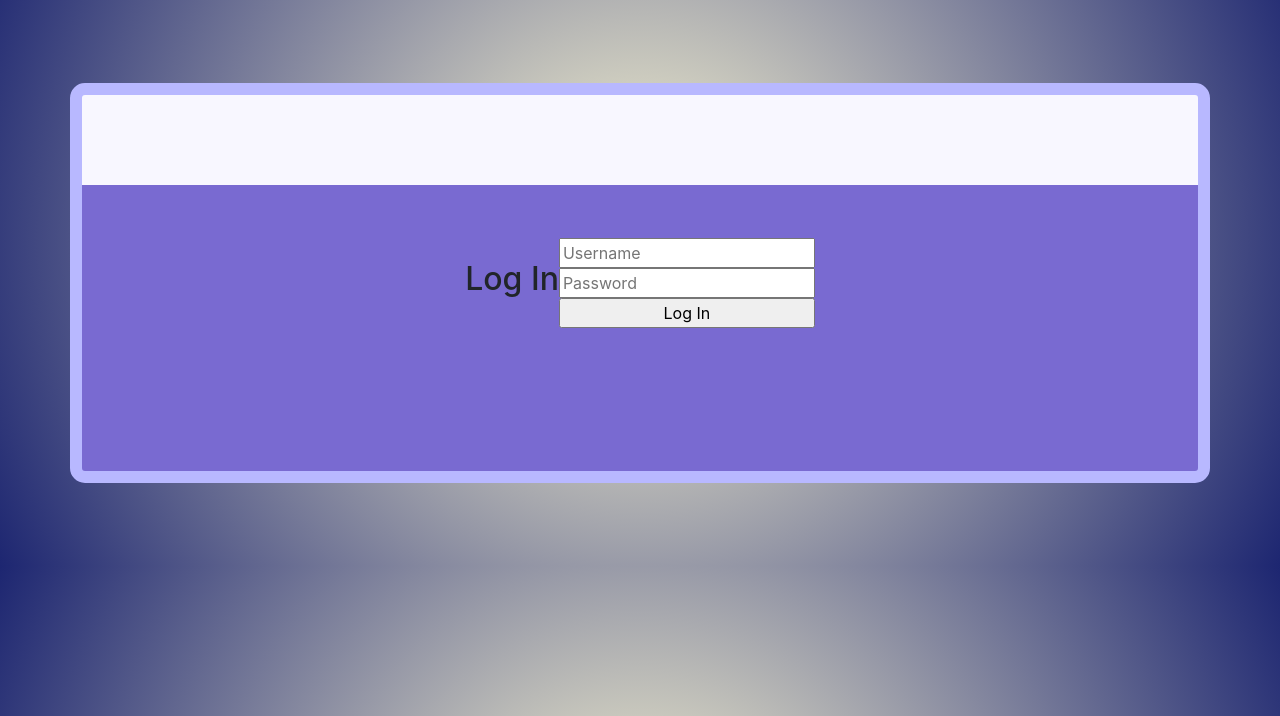
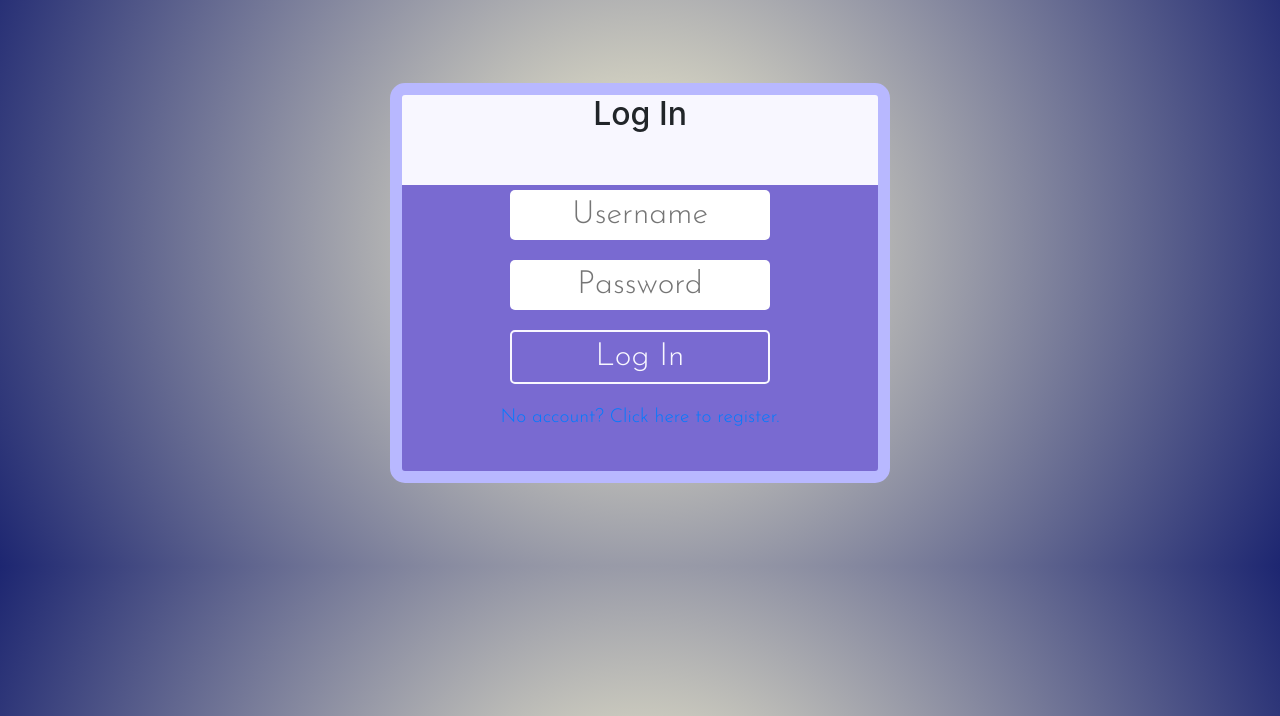
Before and after one commit to timothy-johnston/ThirstyCat, a Django app: template webApp/thirstyCat/src/main/resources/templates/login.html in a window 1280 px wide. Shown: the part 84-800 px from the top of the page. Run offline with Django 3.2, Linux system fonts and the light colour scheme; the template is opened without the code that fills it, so the values that code supplies are empty; some libraries are stand-ins or nearby versions; some web fonts are replaced.

Commit message:
styled login page

```diff
--- a/webApp/thirstyCat/src/main/resources/static/css/login.css
+++ b/webApp/thirstyCat/src/main/resources/static/css/login.css
@@ -3,18 +3,61 @@
 }
 
 #login-container {
-	/* width: 700px; */
+	width: 500px;
 	height: 400px;
 	margin: 10px auto;
 	border: 12px solid #b8b8ff;
 	border-radius: 15px;
 	background: #796ad1;
 	overflow: hidden;
-	background: linear-gradient( 180deg, #f8f7ff 90px, #796ad1 90px);
+    background: linear-gradient( 180deg, #f8f7ff 90px, #796ad1 90px);
+    display: flex;
+    flex-direction: column;
+}
+
+#login-form-container {
+    flex: 1;
 }
 
 .form {
     display: flex;
     flex-direction: column;
-    justify-content: space-evenly;
+    justify-content: center;
+    height: 100%;
 }
+
+.form-input {
+	font-family: 'Maven Pro', sans-serif;
+	font-family: 'Josefin Sans', sans-serif;
+    font-size: 2rem;
+    border-radius: 5px;
+    border: none;
+    width: 75%;
+    margin: 10px auto;
+    text-align: center;
+}
+
+.submit-btn {
+	font-family: 'Maven Pro', sans-serif;
+	font-family: 'Josefin Sans', sans-serif;
+    background: #796ad1;
+    color: #f8f7ff;
+    border: 2px solid #f8f7ff;
+}
+
+#login-p {
+    text-align: center;
+    margin: 0px;
+    margin-top: 10px;
+    font-size: 1.2rem;
+    font-family: 'Maven Pro', sans-serif;
+	font-family: 'Josefin Sans', sans-serif;
+}
+
+#register-link {
+    font-family: 'Maven Pro', sans-serif;
+	font-family: 'Josefin Sans', sans-serif;
+    margin-left: auto;
+    margin-right: auto;
+
+}
--- a/webApp/thirstyCat/src/main/resources/static/css/main.css
+++ b/webApp/thirstyCat/src/main/resources/static/css/main.css
@@ -150,7 +150,6 @@
 
 #section-home {
 	min-height: calc(85vh - 10vh - 34px);
-	/* border-bottom: 4px solid red; */
 }
 
 #drink-container {
@@ -176,7 +175,7 @@
 	object-fit: contain;
 }
 
-#drink-info-container {
+.info-card {
 	width: 300px;
 	height: 600px;
 	margin: 10px auto;
@@ -278,7 +277,7 @@
 	color: #f8f7ff
 }
 
-#portfolio-link {
+.formatted-link {
 	color: #f8f7ff !important;
 	font-weight: bold;
 }
--- a/webApp/thirstyCat/src/main/resources/templates/home.html
+++ b/webApp/thirstyCat/src/main/resources/templates/home.html
@@ -64,7 +64,7 @@
                     <div id="drinkPic-container">
                         <img id="drinkPic" src="/media/catPic.jpg" alt="Picture of Shasta taking a drink">
                     </div>
-                    <div id="drink-info-container">
+                    <div id="drink-info-container" class="info-card">
                         <div id="drinkInfo-header">
                             <h2 class="drinkInfo">Drink Info</h2>
                         </div>
@@ -104,7 +104,7 @@
                 <h1 class="footer-content">Thanks for visiting!</h1>
                 <p class="footer-content">
                     ThirstyCat is a project by Tim Johnston (and his cat Shasta).
-                    Learn more about Tim by visiting <a id="portfolio-link" target="_blank" href="http://www.timothyjohnston.me">timothyjohnston.me</a>
+                    Learn more about Tim by visiting <a class="formatted-link" target="_blank" href="http://www.timothyjohnston.me">timothyjohnston.me</a>
                 </p>
                 <p class="footer-content">Connect with Tim on LinkedIn, Twitter, or Github</p>
                 <div class="social-icon-container">
--- a/webApp/thirstyCat/src/main/resources/templates/login.html
+++ b/webApp/thirstyCat/src/main/resources/templates/login.html
@@ -60,11 +60,14 @@
                         <div id="drinkInfo-header">
                             <h2 class="drinkInfo">Log In</h2>
                         </div>
-                        <div id="drink-info-body">
+                        <div id="login-form-container">
                             <form id="login-form" class="form" method="POST" action="LoginUrl">
-                                <input type="text" name="usernmae" placeholder="Username" required>
-                                <input type="text" name="password" placeholder="Password" required>
-                                <input type="submit" value="Log In">
+                                <input class="form-input" type="text" name="username" placeholder="Username" required>
+                                <input class="form-input" type="text" name="password" placeholder="Password" required>
+                                <input class="form-input submit-btn"type="submit" value="Log In">
+                                <p id="login-p">
+                                    <a id="register-link" class="formatted-link" target="_blank" href="#">No account? Click here to register.</a>
+                                </p>
                             </form>
                             <!-- <div>
                             <h5 class="drink-info">Shasta took this drink at _time_ EST.</h5>
```
